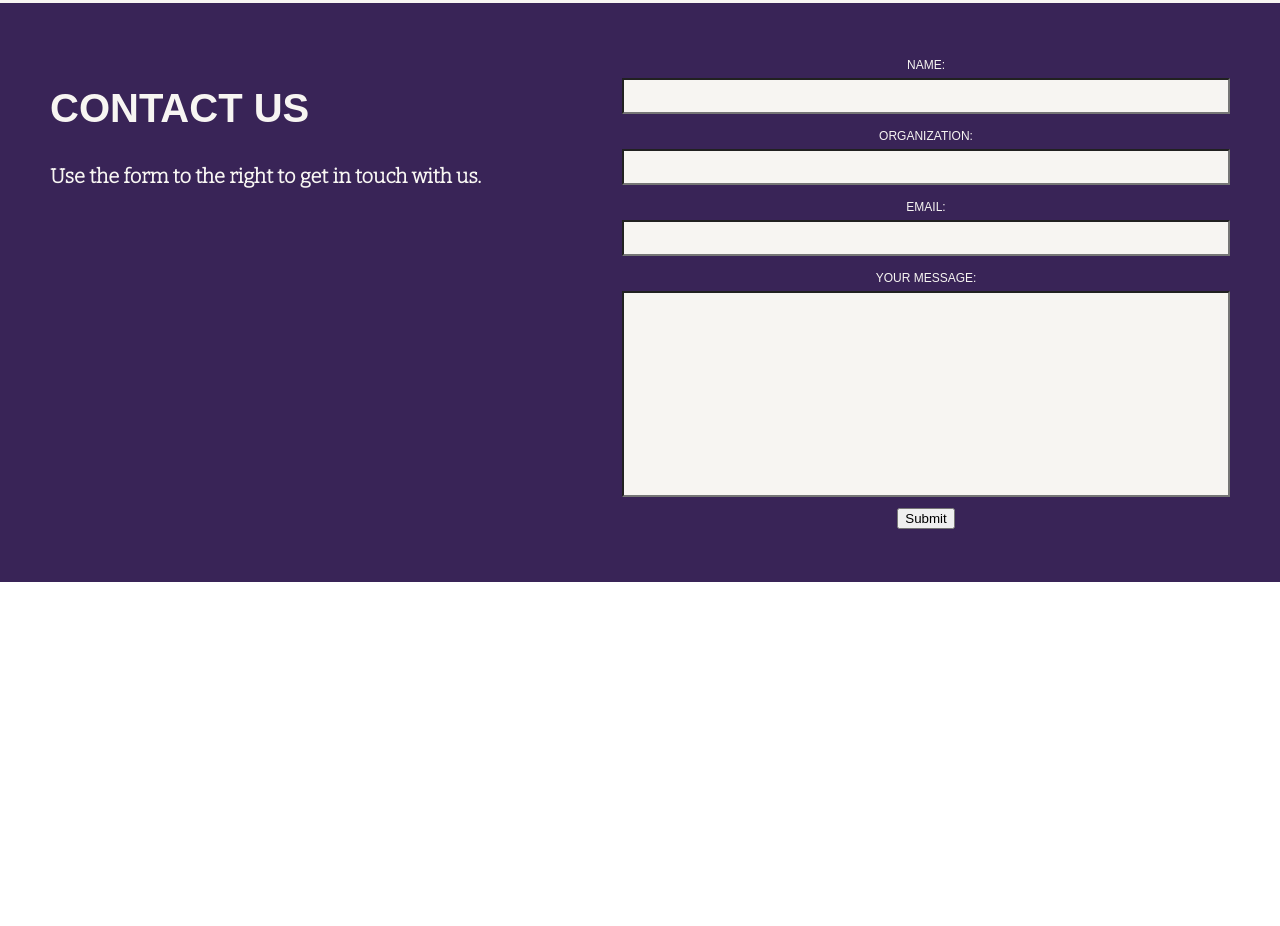
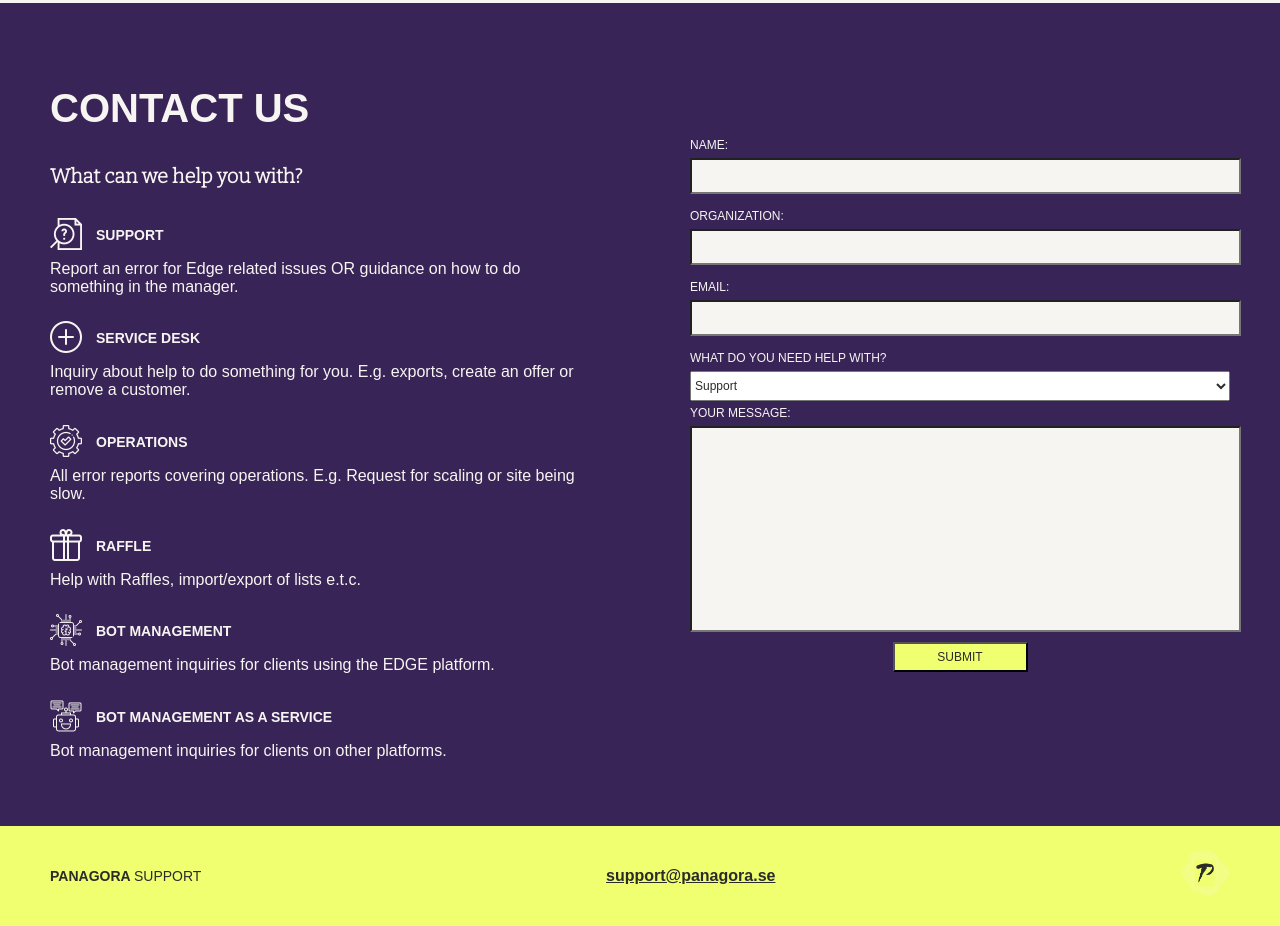
Before and after one commit to martinhedbergs/panasupport.github.io, a plain HTML site: page index.html in a window 1280 px wide. Shown: the part 1952-2878 px from the top of the page. Before the commit the page ends 2534 px from the top, so only its background shows below. Drawn offline with nearby package versions, Linux system fonts and the light colour scheme; a web font is replaced by a local one.

Commit message:
Alotta changes

```diff
--- a/css/style.css
+++ b/css/style.css
@@ -1,10 +1,6 @@
 body {
     margin: auto;
     max-width: 1920px;
-}
-
-.content {
-    background-color: black;
 }
 
 h1 {
@@ -149,6 +145,12 @@ li a:hover {
     width: 50%;
     float: right;
     padding: 50px;
+    font-family: "Druk Wide Medium", sans-serif;
+    text-transform: uppercase;
+    line-height: 25px;
+    font-size: 12px;
+    color: #F7F5F2;
+    padding-top: 130px;
 }
 
 .contact {
@@ -156,34 +158,94 @@ li a:hover {
     display: flex;
 }
 
-.form {
-    font-family: "Druk Wide Medium", sans-serif;
-    text-transform: uppercase;
-    line-height: 25px;
-    font-size: 12px;
-    color: #F7F5F2;
-    align: center;
-}
-
 input {
     background-color: #F7F5F2;
     align: center;
-    width: 600px;
     height: 30px;
     margin-bottom: 10px;
+    font-family: Arial, Helvetica, sans-serif
+    font-size: 12px;
+    color: #2B2B2A;
+    width: 100%;
+    padding-left: 5px;
+}
+
+#comment {
+    background-color: #F7F5F2;
+    font-family: Arial, Helvetica, sans-serif;
+    font-size: 12px;
+    color: #2B2B2A;
+    margin-bottom: 10px;
+    height: 200px;
+}
+
+button.submit {
+    width: 25%;
+    height: 30px;
+    float: center;
+    display: block;
+    margin: 0 auto;
+    font-family: "Druk Wide Bold", sans-serif;
+    font-size: 12px;
+    text-transform: uppercase;
+    color: #2B2B2A;
+    background-color: #EFFF70;
+}
+
+button.submit:hover {
+    background-color: #F7F5F2;
+}
+
+#ttype {
+    height: 30px;
+    width: 100%;
     font-family: "Druk Wide Medium", sans-serif;
     font-size: 12px;
     color: #2B2B2A;
 }
 
-#comment {
-    background-color: #F7F5F2;
+.contactus p {
+    font-family: Arial, Helvetica, sans-serif;
+    color: #F7F5F2;
+}
+
+.contactus h4 {
     font-family: "Druk Wide Medium", sans-serif;
-    font-size: 12px;
+    text-transform: uppercase;
+    color: #F7F5F2;
+    font-size: 14px;
+    margin-bottom: -5px;
+    display: inline-block;
+}
+
+.contactus img {
+    display: inline-block;
+    margin-bottom: -10px;
+    margin-right: 10px;
+}
+
+footer h1 {
+    font-size: 14px;
+    float: left;
+    padding-left: 50px;
+}
+
+.supportmail {
+    font-family: Arial, Helvetica, sans-serif;
+    text-align: center;
+    margin: auto;
     color: #2B2B2A;
-    width: 600px;
-    margin-bottom: 10px;
+    font-weight: bold;
+}
 
-button.submit {
-    width: 150px;
+.logolink {
+    float: right;
+    padding-right: 50px;
 }
+
+footer {
+    background-color: #EFFF70;
+    height: 100px;
+    display: flex;
+    align-items: center;
+}
--- a/index.html
+++ b/index.html
@@ -14,13 +14,12 @@
 </head>
 
 <body>
-
   <!-- Navigation -->
-  <div class="navigation"></div>
+  <div class="navigation" id="navbar"></div>
   <ul>
-    <li><a href="#">Contact</a></li>
-    <li><a href="#">Who We Are</a></li>
-    <li><a href="#">What We Do</a></li>
+    <li><a href="#contact-us">Contact</a></li>
+    <li><a href="#who-we-are">Who We Are</a></li>
+    <li><a href="#what-we-do">What We Do</a></li>
     <li class="logo"><a href="#"><img src="resources\images\panagora-logo.png" width="50px"></a></li>
   </ul>
   </div>
@@ -33,7 +32,7 @@
   </div>
 
   <!-- What We Do -->
-  <div class="first">
+  <div class="first" id="what-we-do">
     <div class="wedo">
       <h2>
         What We Do
@@ -69,7 +68,7 @@
   </div>
 
   <!-- Who We Are-->
-  <div class="heading">
+  <div class="heading" id="who-we-are">
     <h2>Who We Are</h2>
   </div>
   <div class="second">
@@ -107,13 +106,33 @@
     </div>
   </div>
 
-  <!-- Contact -->
-  <div class="contact">
+  <!-- Contact US -->
+  <div class="contact" id="contact-us">
     <div class="contactus">
       <h2>Contact Us</h2>
-      <h3>Use the form to the right to get in touch with us.</h3>
+      <h3>What can we help you with?</h3>
+      <img src="resources\images\search.png">
+      <h4 class="ssupport">Support</h4>
+      <p>Report an error for Edge related issues OR guidance on how to do something in the manager.</p>
+      <img src="resources\images\plus.png">
+      <h4 class="sservicedesk">Service Desk</h4>
+      <p>Inquiry about help to do something for you. E.g. exports, create an offer or remove a customer.</p>
+      <img src="resources\images\administration.png">
+      <h4 class="soperations">Operations</h4>
+      <p>All error reports covering operations. E.g. Request for scaling or site being slow.</p>
+      <img src="resources\images\gift.png">
+      <h4 class="sraffle">Raffle</h4>
+      <p>Help with Raffles, import/export of lists e.t.c.</p>
+      <img src="resources\images\chip.png">
+      <h4 class="sbotm">Bot Management</h4>
+      <p>Bot management inquiries for clients using the EDGE platform.</p>
+      <img src="resources\images\robotic.png">
+      <h4 class="sbmaas">Bot Management As A Service</h4>
+      <p>Bot management inquiries for clients on other platforms.</p>
     </div>
-    <div class="form" align="center">
+
+  <!-- Contact Form -->
+    <div class="form">
       <form>
         <label for="name">Name:</label><br>
         <input type="text" id="name" name="name"><br>
@@ -121,12 +140,30 @@
         <input type="text" id="organization" name="organization"><br>
         <label for="email">Email:</label><br>
         <input type="text" id="email" name="email"><br>
+        <label for="ttype">What do you need help with?</label><br>
+        <select id="ttype" name="type">
+          <option value="support">Support</option>
+          <option value="servicedesk">Service Desk</option>
+          <option value="operations">Operations</option>
+          <option value="raffle">Raffle</option>
+          <option value="botmanagement">Bot Management</option>
+          <option value="bmaas">BMAAS</option>
+        </select><br>
         <label for="comment">Your Message:</label><br>
-        <input type="textarea" id="comment" name="comment" style="height:200px;"><br>
+        <input type="textarea" id="comment" name="comment"><br>
         <button type="button" class="submit" onclick="alert('Thank you!')">Submit</button>
       </form>
     </div>
   </div>
+
+  <!-- Footer -->
+  <footer>
+    <h1>
+      Panagora <div class="supportheader"> Support</div>
+    </h1>
+    <a href="mailto:support@panagora.se" class="supportmail">support@panagora.se</a>
+    <a href="#" class="logolink"><img src="resources\images\panagora-logo.png" width="50px">
+  </footer>
 </body>
 
 </html>
```
Also changed, not shown: resources/images/administration.png (added), resources/images/chip.png (added), resources/images/gift.png (added), resources/images/plus.png (added), resources/images/robotic.png (added), resources/images/search.png (added).
